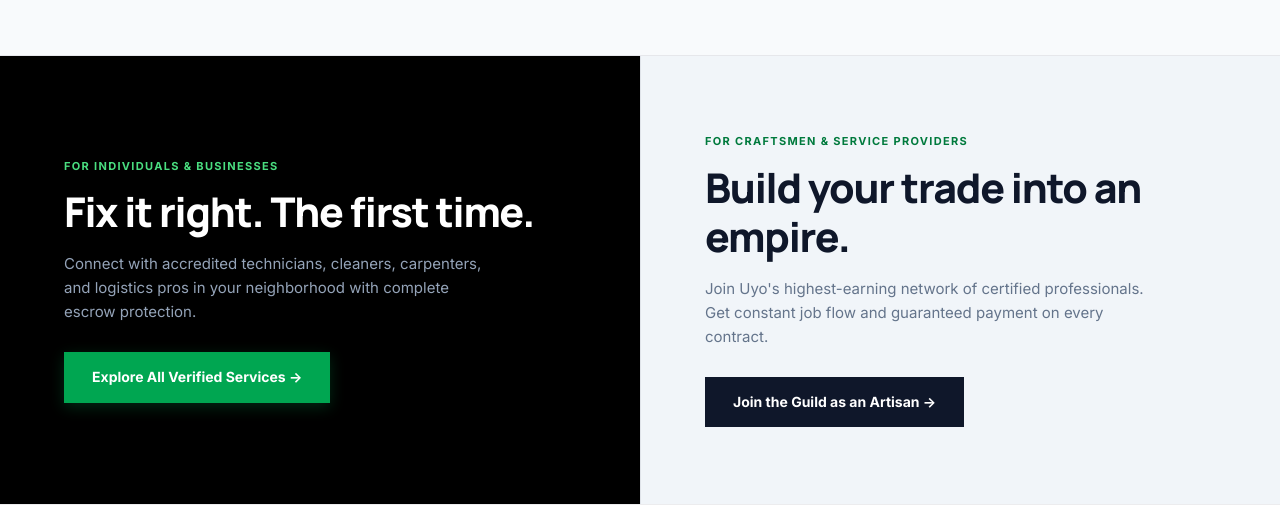
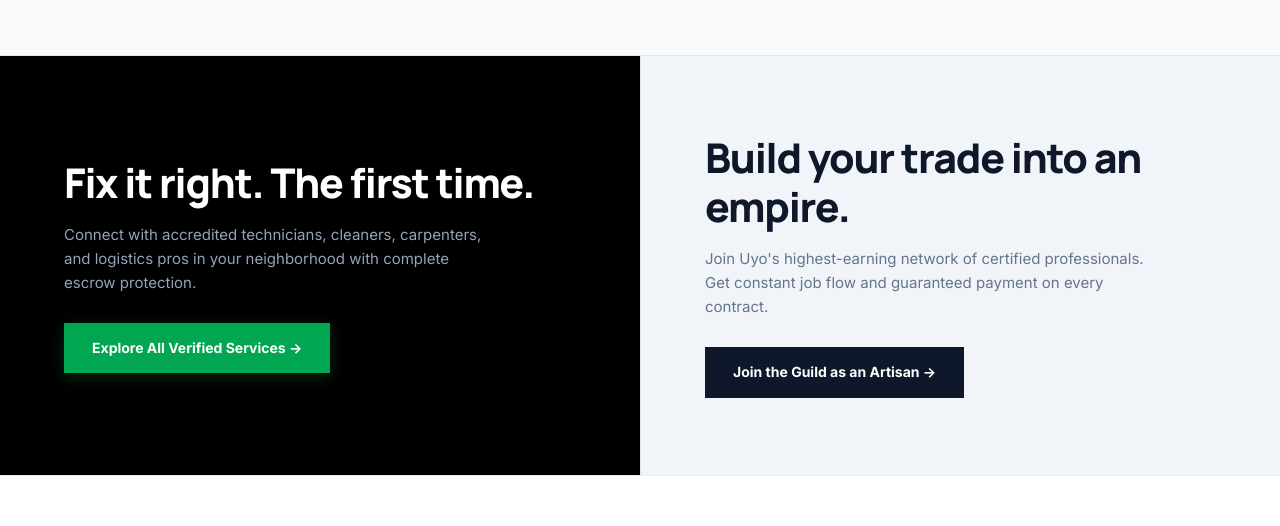
Before and after one commit to boobawebsite/swifterrand, a plain HTML site: page how-it-works.html in a window 1280 px wide. Shown: the part 5120-5646 px from the top of the page. Drawn offline with Linux system fonts and the light colour scheme.

Commit message:
style: remove duo CTA eyebrow tags from how-it-works page

```diff
--- a/how-it-works.html
+++ b/how-it-works.html
@@ -1969,7 +1969,6 @@ img {
 <!-- APPLE DUO CTA BANNER -->
 <section class="apple-duo-cta">
   <div class="duo-box duo-dark">
-    <span class="duo-eyebrow">For Individuals & Businesses</span>
     <h2>Fix it right. The first time.</h2>
     <p>Connect with accredited technicians, cleaners, carpenters, and logistics pros in your neighborhood with complete escrow protection.</p>
     <a href="services.html" class="btn btn-primary" style="width: fit-content; padding: 14px 28px;">
@@ -1978,7 +1977,6 @@ img {
   </div>
 
   <div class="duo-box duo-light">
-    <span class="duo-eyebrow">For Craftsmen & Service Providers</span>
     <h2>Build your trade into an empire.</h2>
     <p>Join Uyo's highest-earning network of certified professionals. Get constant job flow and guaranteed payment on every contract.</p>
     <a href="become-provider.html" class="btn btn-ghost" style="width: fit-content; padding: 14px 28px; background: #0F172A; color: #FFFFFF; border: none;">
```
